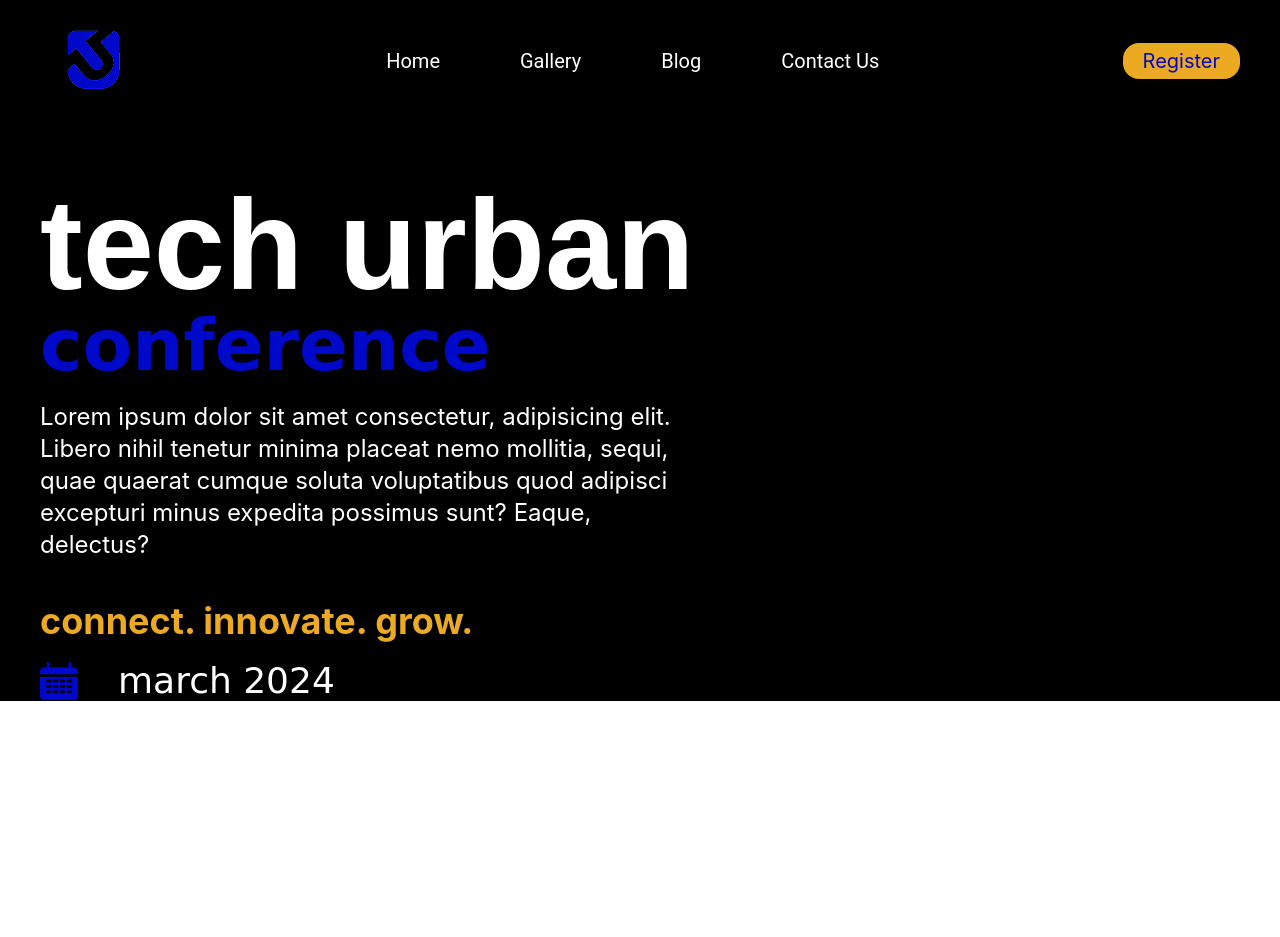
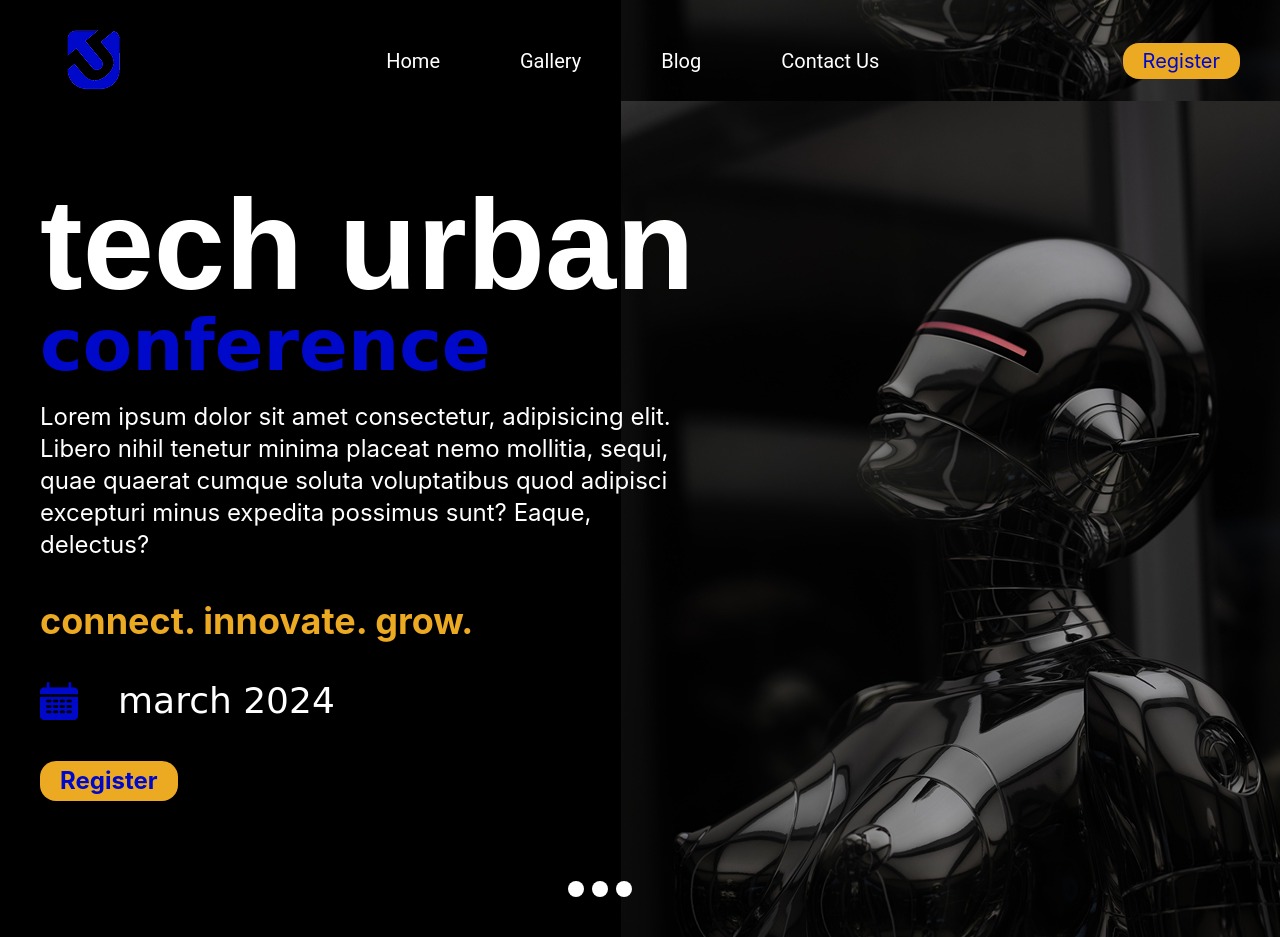
Before and after one commit to terhemeniorwua-png/tech-urban-website, a website: page index.html in a window 1280 px wide. Before the commit the page ends 800 px from the top, so only its background shows below. Drawn offline with Linux system fonts and the light colour scheme.

Commit message:
add the connection part and the hero background

```diff
--- a/index.html
+++ b/index.html
@@ -27,8 +27,8 @@
                     <li><a href="#">Contact Us</a></li>
                 </ul>
             </nav>
-            <a href="#" class="bg-[#ECA922] text-[#0008CA] p-1 rounded-2xl px-5">
-                <button>Register</button>
+            <a href="#">
+                <button class="bg-[#ECA922] text-[#0008CA] p-1 rounded-2xl px-5">Register</button>
             </a>
         </div>
     </head>
@@ -39,12 +39,25 @@
 <section class="hero-bg px-10 text-white">
   <div class="grid grid-cols-5">
       <div class="col-span-3">
+
         <h1 class="font-black text-9xl pt-20">tech urban</h1>
         <h2 class="text-7xl text-[#0008CA] font-bold">conference</h2>
+
         <p class="text-2xl pt-5 pr-20">Lorem ipsum dolor sit amet consectetur, adipisicing elit. Libero nihil tenetur minima placeat nemo mollitia, sequi, quae quaerat cumque soluta voluptatibus quod adipisci excepturi minus expedita possimus sunt? Eaque, delectus?
        </p>
-        <p class="font-bold text-4xl text-[#ECA922] pt-10">connect. innovate. grow.</p>
-        <p class="flex items-center gap-10 pt-5"><img src="img/bag.png" alt=""> <span class="text-4xl text">march 2024</span></p>
+
+      <div class="flex flex-col gap-10">
+          <p class="font-bold text-4xl text-[#ECA922] pt-10">connect. innovate. grow.</p>
+        <p class="flex items-center gap-10"><img src="img/bag.png" alt=""> <span class="text-4xl text">march 2024</span></p>
+        <a href="#">
+                <button  class="bg-[#ECA922] text-[#0008CA] p-1 rounded-2xl text-2xl px-5 font-bold">Register</button>
+            </a>
+            <div class="flex justify-end gap-2 pr-32 py-10 items-center">
+    <div class="bg-white p-2 rounded-full"></div>
+    <div class="bg-white p-2 rounded-full"></div>
+    <div class="bg-white p-2 rounded-full"></div>
+   </div>
+      </div>
     </div>
 
   </div>
--- a/src/input.css
+++ b/src/input.css
@@ -21,7 +21,11 @@
 
 
 .hero-bg{
+     background-image: url(../img/ai.png);
+    background-repeat: no-repeat;
+    background-position: right;
     background-color: black;
+   background-size:;
 }
 nav{
     font-family: var(--font-roboto);
```
Also changed, not shown: src/output.css.
